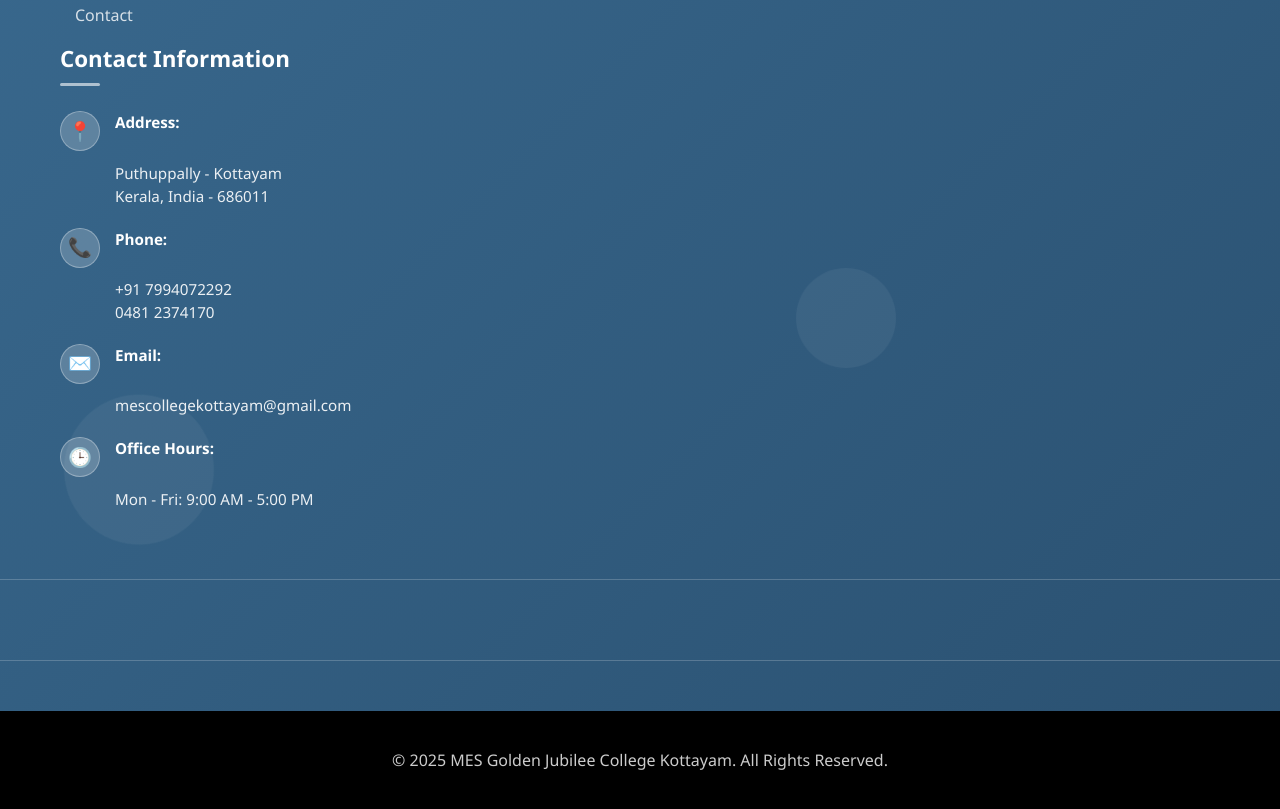
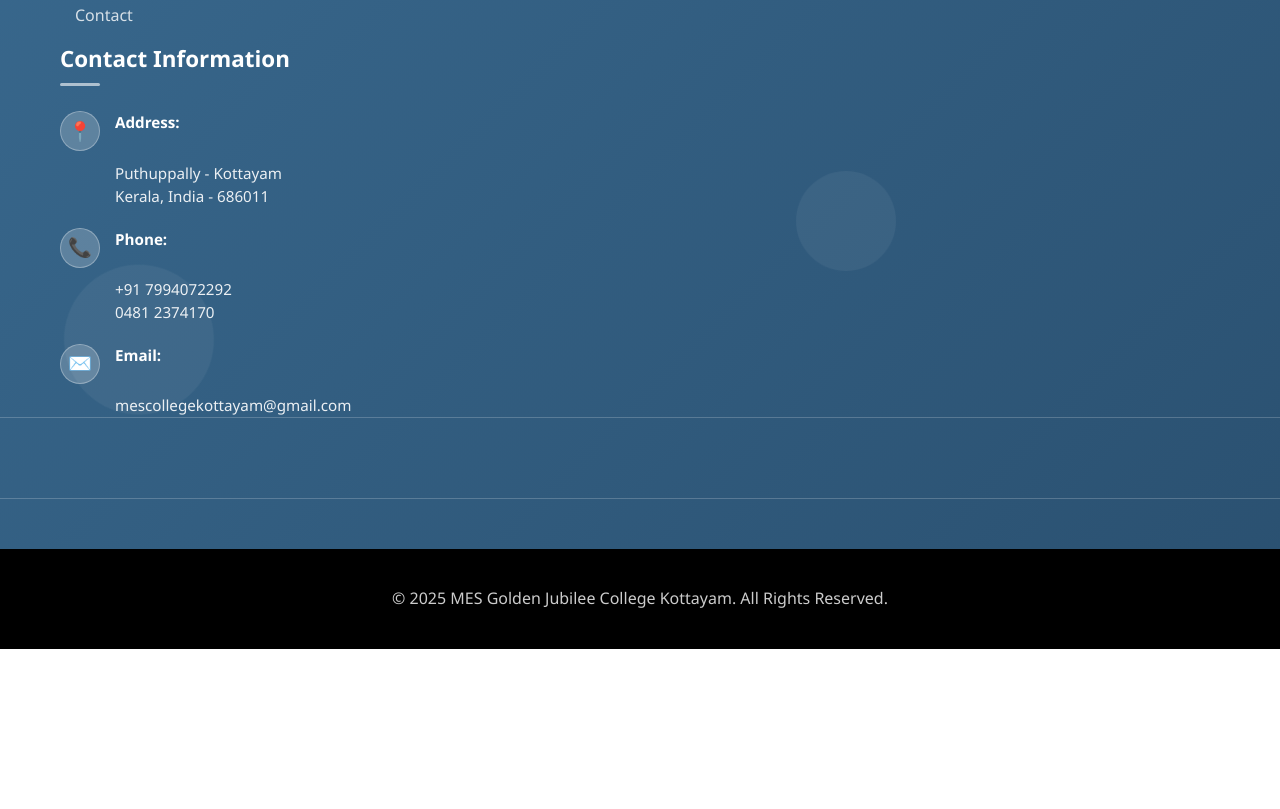
Before and after one commit to anandhx/mes-kottayam, a plain HTML site: page index.html in a window 1280 px wide. Shown: the part 6683-7492 px from the top of the page. After the commit the page ends 7332 px from the top, so only its background shows below. Drawn offline with Linux system fonts and the light colour scheme.

Commit message:
Initial committyt6

```diff
--- a/index.html
+++ b/index.html
@@ -2702,17 +2702,7 @@
                             mescollegekottayam@gmail.com
                         </div>
                     </div>
-                    <div class="contact-detail">
-                        <span class="contact-icon">🕒</span>
-                        <div class="contact-text">
-                            <strong>Office Hours:</strong><br>
-                            Mon - Fri: 9:00 AM - 5:00 PM<br>
-
-                            <br>
-                            <br>
-                            <br>
-                        </div>
-                    </div>
+
                 </div>
             </div>
         </div>
```
